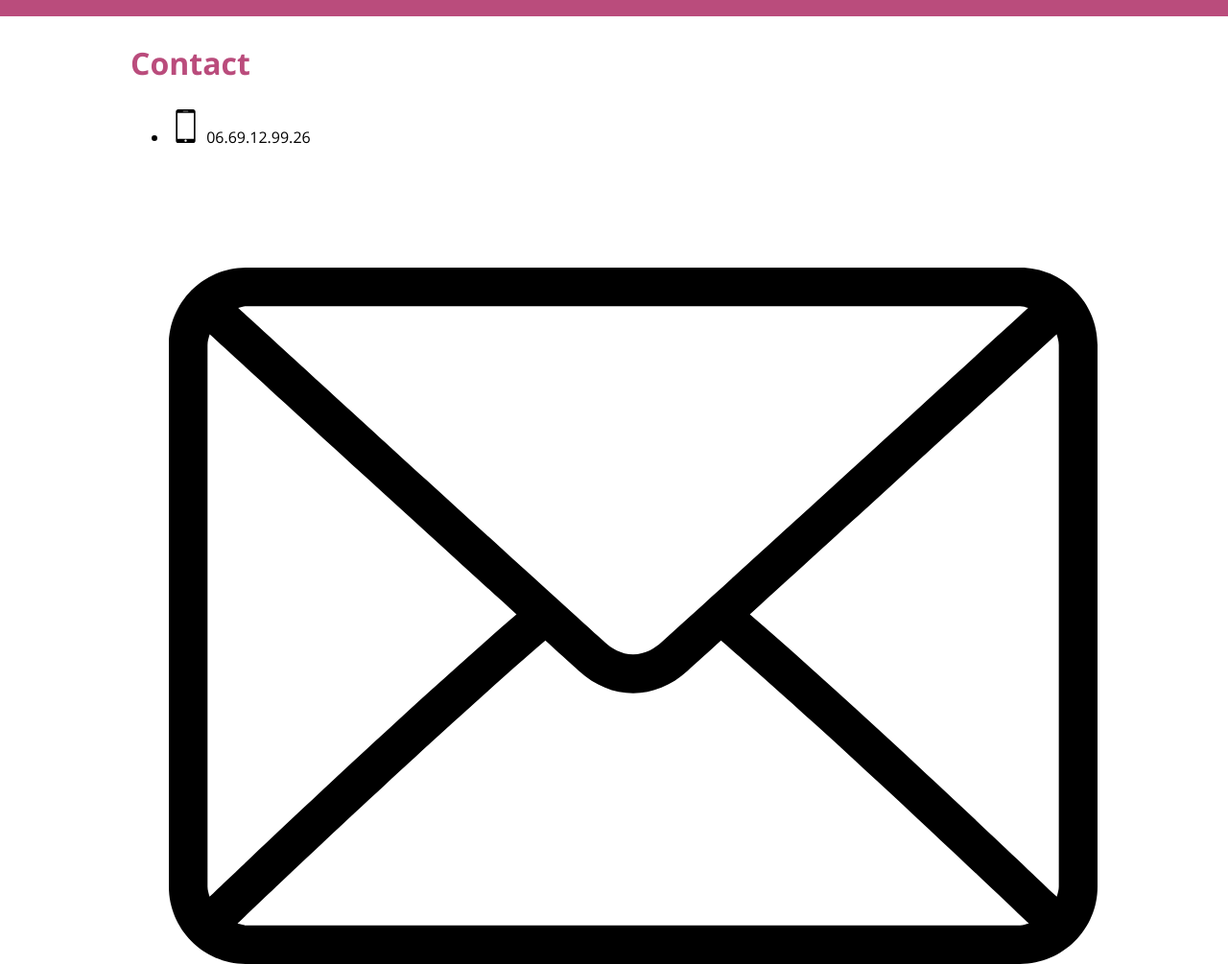
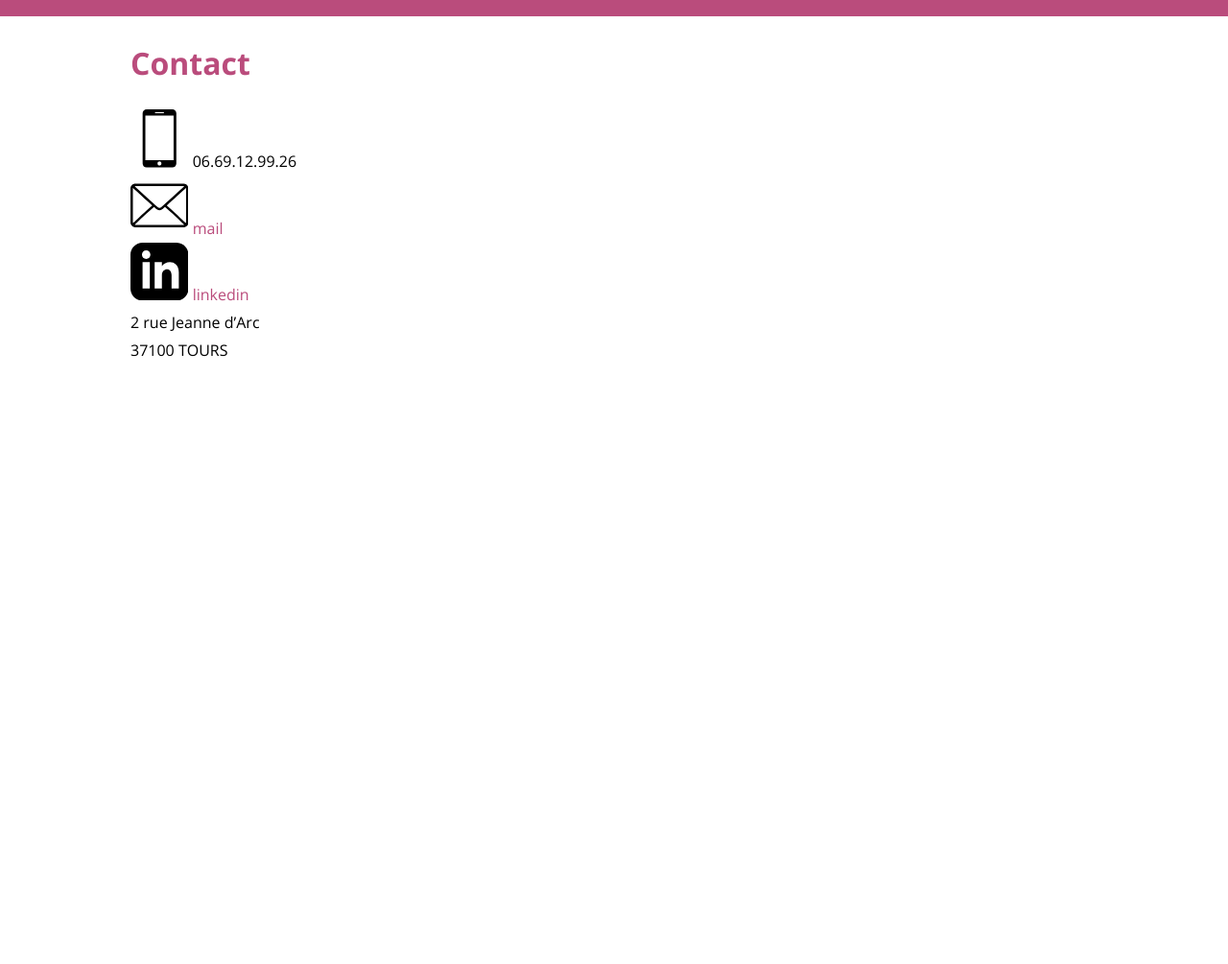
Before and after one commit to Leonie-D/CV, a website: page index.html in a window 1280 px wide. Shown: the part 2803-3808 px from the top of the page at 96% size. After the commit the page ends 3203 px from the top, so only its background shows below. Drawn offline with Linux system fonts and the light colour scheme.

Commit message:
update of contact content

```diff
--- a/index.html
+++ b/index.html
@@ -227,9 +227,9 @@
         <section id="contact" class="contact scroll">
             <div class="container">
                 <h2>Contact</h2>
-                <ul>
+                <ul class="contact-info">
                     <li>
-                        <svg enable-background="new 0 0 35 35" height="35" viewBox="0 0 35 35" width="35" xmlns="http://www.w3.org/2000/svg">
+                        <svg enable-background="new 0 0 35 35" viewBox="0 0 35 35" xmlns="http://www.w3.org/2000/svg">
                             <path d="m25.302 0h-15.604c-1.3 0-2.364 1.063-2.364 2.364v30.271c0 1.301 1.064 2.365 2.364 2.365h15.604c1.3 0 2.364-1.062 2.364-2.364v-30.272c0-1.301-1.064-2.364-2.364-2.364zm-10.298 1.704h4.992c.158 0 .286.128.286.287 0 .158-.128.286-.286.286h-4.992c-.158 0-.286-.128-.286-.286 0-.159.128-.287.286-.287zm2.496 32.114c-.653 0-1.182-.529-1.182-1.183s.529-1.182 1.182-1.182 1.182.528 1.182 1.182-.529 1.183-1.182 1.183zm8.521-3.193h-17.042v-26.876h17.042z"/>
                         </svg>
                         06.69.12.99.26
@@ -240,9 +240,14 @@
                         </svg>
                         <a href="mailto:leonie.dusart@gmail.com">mail</a>
                     </li>
-                    <li><a href="https://www.linkedin.com/in/l%C3%A9onie-dusart-b7483572?lipi=urn%3Ali%3Apage%3Ad_flagship3_profile_view_base_contact_details%3BBiBYsIPbTl68ghzvuc1M6Q%3D%3D" target="_blank" rel="noopener noreferrer">linkedin</a></li>
                     <li>
-                        <ul>
+                        <svg enable-background="new 0 0 24 24" viewBox="0 0 24 24" xmlns="http://www.w3.org/2000/svg">
+                            <path d="m19 0h-14c-2.761 0-5 2.239-5 5v14c0 2.761 2.239 5 5 5h14c2.762 0 5-2.239 5-5v-14c0-2.761-2.238-5-5-5zm-11 19h-3v-11h3zm-1.5-12.268c-.966 0-1.75-.79-1.75-1.764s.784-1.764 1.75-1.764 1.75.79 1.75 1.764-.783 1.764-1.75 1.764zm13.5 12.268h-3v-5.604c0-3.368-4-3.113-4 0v5.604h-3v-11h3v1.765c1.396-2.586 7-2.777 7 2.476z"/>
+                        </svg>
+                        <a href="https://www.linkedin.com/in/l%C3%A9onie-dusart-b7483572?lipi=urn%3Ali%3Apage%3Ad_flagship3_profile_view_base_contact_details%3BBiBYsIPbTl68ghzvuc1M6Q%3D%3D" target="_blank" rel="noopener noreferrer">linkedin</a>
+                    </li>
+                    <li>
+                        <ul class="postal-adress">
                             <li>2 rue Jeanne d’Arc</li>
                             <li>37100 TOURS</li>
                         </ul>
--- a/scss/_global.scss
+++ b/scss/_global.scss
@@ -581,3 +581,9 @@ ul[class = "coding-skills"] {
         }
     }
 }
+
+.contact {
+    svg {
+        width:6%;
+    }
+}
```
Also changed, not shown: css/style.css, img/icons0174.jpg (deleted), img/linkedin.svg (added), 1 other file.
